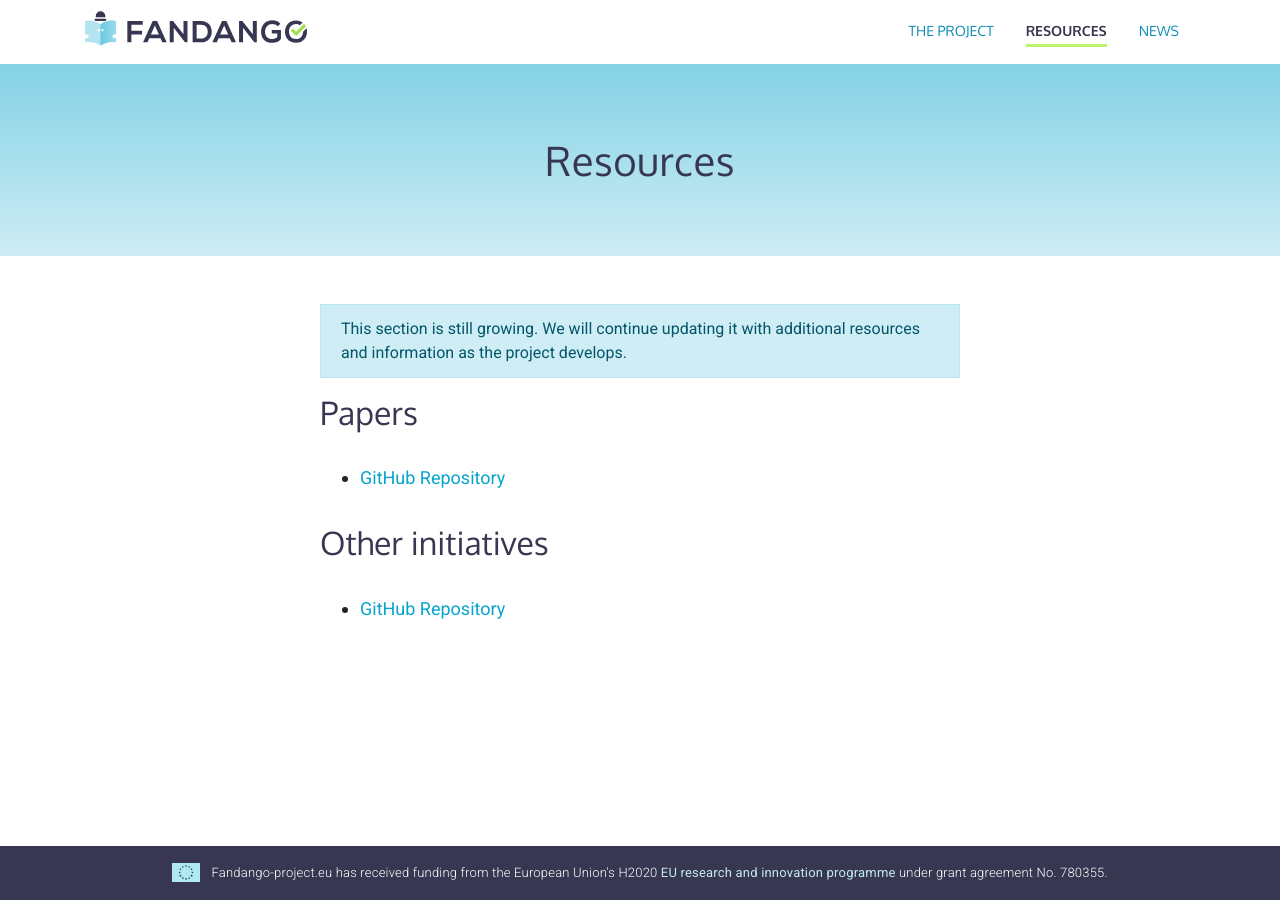
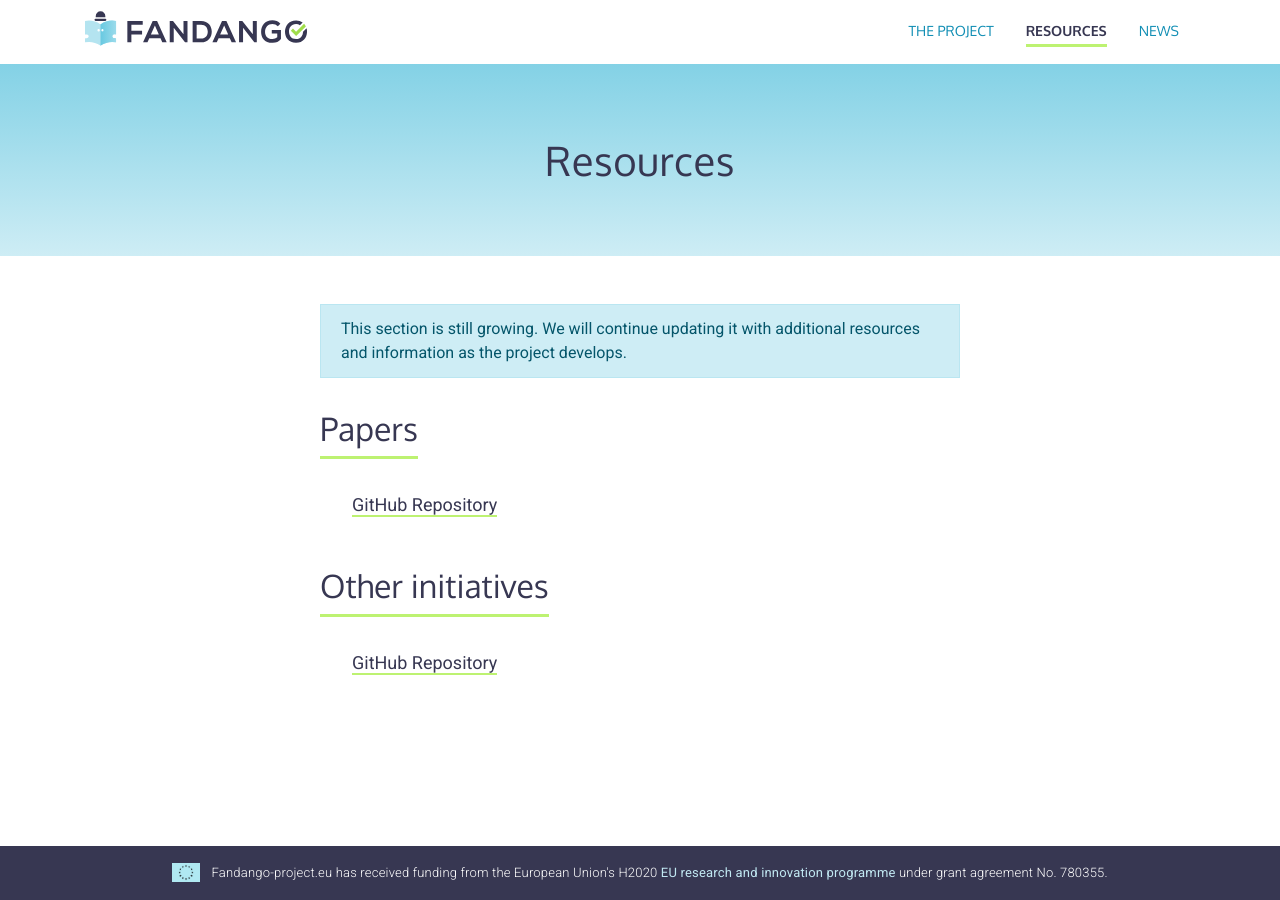
Before and after one commit to fandangOrg/fandango-web, a Jekyll site: the page built from resources.md, in a window 1280 px wide. Built offline with Jekyll 4.4.1, drawn with Linux system fonts in a browser that asks for light colours; comment, search, counter and statistics services are not loaded.

```diff
--- a/resources.md
+++ b/resources.md
@@ -6,10 +6,12 @@ permalink: "/resources/"
 
 <div class="alert alert-primary">This section is still growing. We will continue updating it with additional resources and information as the project develops.</div>
 
-## Papers
+### Papers
+
 {: .resources-list}
 - [GitHub Repository](https://github.com/civio/fandango)
 
-## Other initiatives
+### Other initiatives
+
 {: .resources-list}
 - [GitHub Repository](https://github.com/civio/fandango)
```
